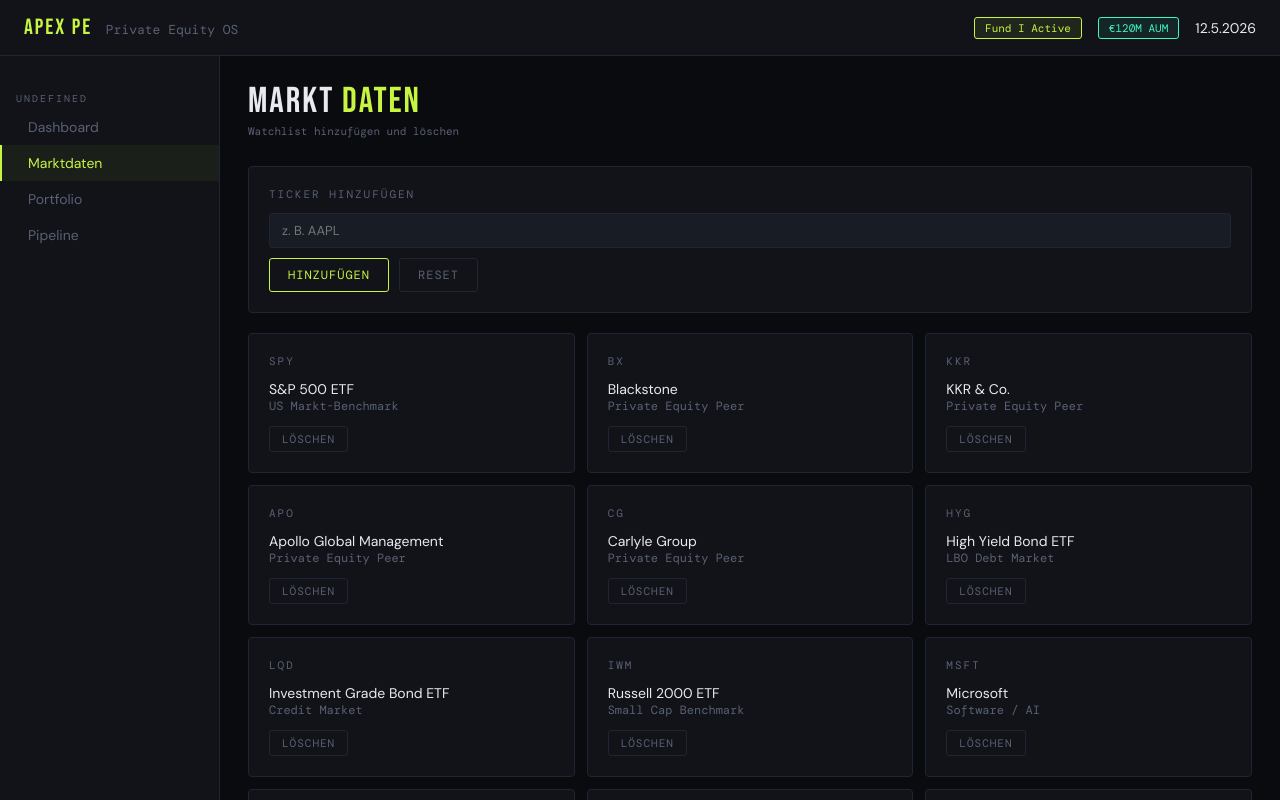
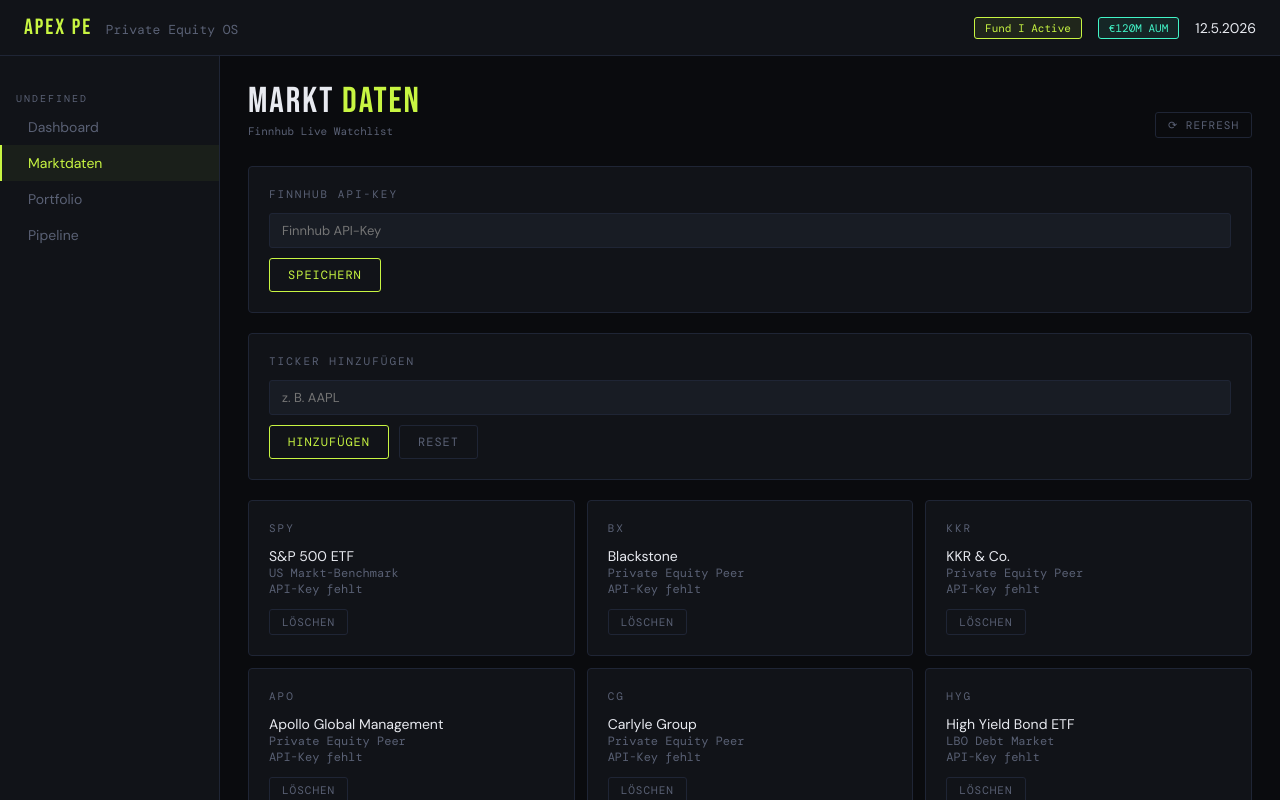
Before and after one commit to somatic3000-dev/apex-pe-app, a React (Vite) app: page / in a window 1280 px wide. Both pictures are taken after a click on the element "Marktdaten". Shown: the top 800 px of the page. Built offline with nearby package versions, Linux system fonts and the light colour scheme; a web font is replaced by a local one.

Commit message:
MarketData.jsx aktualisieren

```diff
--- a/src/pages/MarketData.jsx
+++ b/src/pages/MarketData.jsx
@@ -3,6 +3,7 @@ import { WATCH_SYMBOLS } from "../data/mockData";
 
 export default function MarketData() {
   const STORAGE_KEY = "apex_market_watchlist";
+  const API_KEY_STORAGE = "apex_finnhub_key";
 
   const [symbols, setSymbols] = useState(() => {
     const saved = localStorage.getItem(STORAGE_KEY);
@@ -11,9 +12,56 @@ export default function MarketData() {
 
   const [ticker, setTicker] = useState("");
 
+  const [apiKey, setApiKey] = useState(() => {
+    return localStorage.getItem(API_KEY_STORAGE) || "";
+  });
+
+  const [tempKey, setTempKey] = useState(apiKey);
+
+  const [quotes, setQuotes] = useState({});
+  const [loading, setLoading] = useState(false);
+
   useEffect(() => {
     localStorage.setItem(STORAGE_KEY, JSON.stringify(symbols));
   }, [symbols]);
+
+  useEffect(() => {
+    localStorage.setItem(API_KEY_STORAGE, apiKey);
+  }, [apiKey]);
+
+  useEffect(() => {
+    refreshQuotes();
+  }, [apiKey, symbols]);
+
+  async function refreshQuotes() {
+    if (!apiKey) return;
+
+    setLoading(true);
+
+    const next = {};
+
+    for (const item of symbols) {
+      try {
+        const response = await fetch(
+          `https://finnhub.io/api/v1/quote?symbol=${item.sym}&token=${apiKey}`
+        );
+
+        const data = await response.json();
+
+        next[item.sym] = {
+          price: data.c,
+          change: data.dp,
+          high: data.h,
+          low: data.l,
+        };
+      } catch {
+        next[item.sym] = null;
+      }
+    }
+
+    setQuotes(next);
+    setLoading(false);
+  }
 
   function addSymbol() {
     const sym = ticker.trim().toUpperCase();
@@ -57,8 +105,44 @@ export default function MarketData() {
           </div>
 
           <div className="page-sub">
-            Watchlist hinzufügen und löschen
+            Finnhub Live Watchlist
           </div>
+        </div>
+
+        <button
+          className="btn btn-ghost btn-sm"
+          onClick={refreshQuotes}
+          disabled={loading || !apiKey}
+        >
+          {loading ? "LÄDT..." : "⟳ REFRESH"}
+        </button>
+      </div>
+
+      <div className="card" style={{ marginBottom: 20 }}>
+        <div className="card-title">
+          Finnhub API-Key
+        </div>
+
+        <div
+          style={{
+            display: "flex",
+            gap: 10,
+            flexWrap: "wrap",
+          }}
+        >
+          <input
+            className="input"
+            value={tempKey}
+            onChange={(e) => setTempKey(e.target.value)}
+            placeholder="Finnhub API-Key"
+          />
+
+          <button
+            className="btn btn-primary"
+            onClick={() => setApiKey(tempKey.trim())}
+          >
+            SPEICHERN
+          </button>
         </div>
       </div>
 
@@ -98,7 +182,11 @@ export default function MarketData() {
       </div>
 
       <div className="market-grid">
-        {symbols.map((item) => (
+        {symbols.map((item) => {
+          const quote = quotes[item.sym];
+          const positive = quote?.change >= 0;
+
+          return (
             <div
               className="market-card"
               key={item.sym}
@@ -115,6 +203,44 @@ export default function MarketData() {
                 {item.relevance}
               </div>
 
+              {quote ? (
+                <>
+                  <div
+                    className="market-card-price"
+                    style={{
+                      color: positive
+                        ? "var(--accent)"
+                        : "var(--red)",
+                    }}
+                  >
+                    ${quote.price?.toFixed(2)}
+                  </div>
+
+                  <div
+                    className="market-card-change"
+                    style={{
+                      color: positive
+                        ? "var(--accent)"
+                        : "var(--red)",
+                    }}
+                  >
+                    {positive ? "+" : ""}
+                    {quote.change?.toFixed(2)}%
+                  </div>
+
+                  <div className="muted">
+                    H: ${quote.high?.toFixed(2)} ·
+                    L: ${quote.low?.toFixed(2)}
+                  </div>
+                </>
+              ) : (
+                <div className="muted">
+                  {apiKey
+                    ? "Keine Daten"
+                    : "API-Key fehlt"}
+                </div>
+              )}
+
               <button
                 className="btn btn-danger btn-sm"
                 style={{ marginTop: 12 }}
@@ -125,7 +251,8 @@ export default function MarketData() {
                 LÖSCHEN
               </button>
             </div>
-        ))}
+          );
+        })}
       </div>
     </div>
   );
```
Lines whose indentation alone changed are shown as unchanged.
